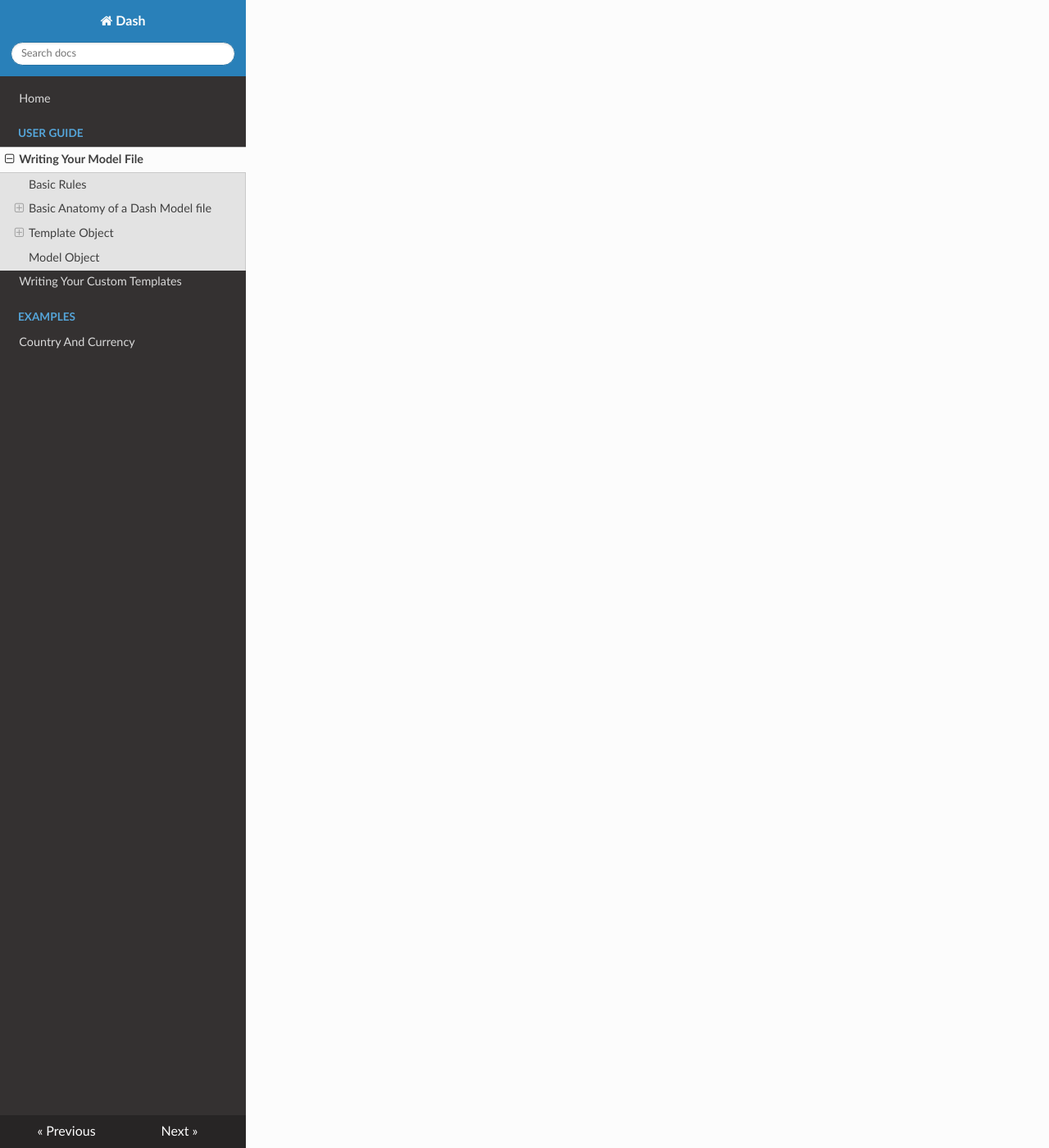
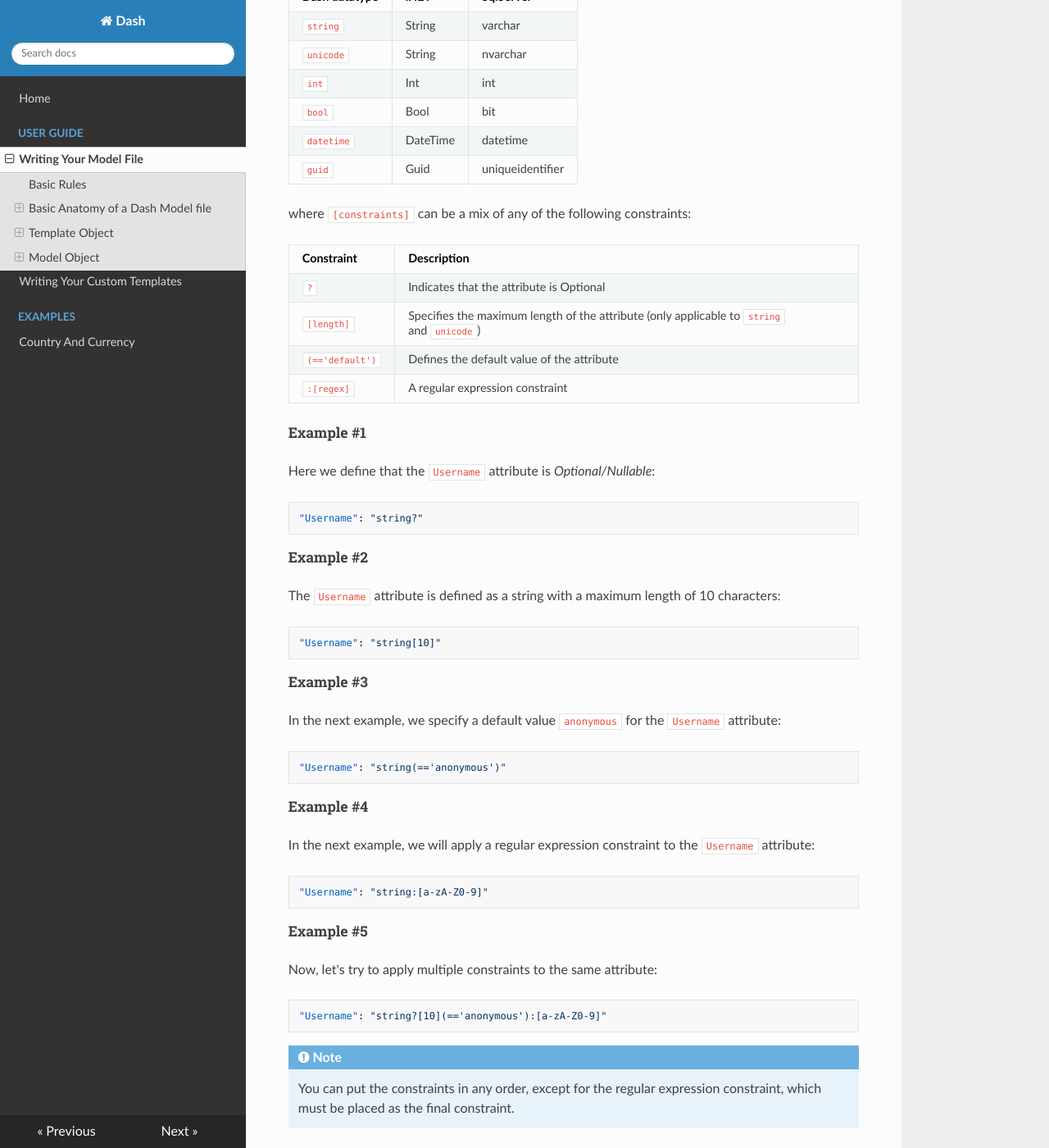
Before and after one commit to dotnet-dash/dash, an MkDocs documentation site: the page built from docs/user-guide/writing-your-model-file.md, in a window 1280 px wide and 1400 px high, scrolled down 3994 px. Shown: the whole window at 82% size. Built offline with MkDocs 1.6.1, drawn with Linux system fonts in a browser that asks for light colours; nearby versions of some CDN libraries; a script that is not in the unit is left out; some of the changed text lies outside the part shown.

Commit message:
Added Model Object text

```diff
--- a/docs/user-guide/writing-your-model-file.md
+++ b/docs/user-guide/writing-your-model-file.md
@@ -123,4 +123,92 @@ Dash supports the following URI schemes:
 | http(s) | Yes  | No    | Access external resources (authentication not (yet) supported)                |
 
 ## Model Object
-This is where interesting things are happening. Inside the `Model` property, you can define entities, its attributes, and the relationship between various entities.
+This is where interesting things are happening. Inside the `Model` object, you can define entities, its attributes, and the relationship between various entities.
+
+### Entity
+To define an Entity, simply add a JSON object inside the `Model` object, like this:
+
+~~~ JSON
+{
+    "Model": {
+        "Person": {
+        }
+    }
+}
+~~~
+
+### Attribute
+To define an Attribute for an Entity, simply add a key/value pair to the Entity object like this:
+
+~~~ JSON
+{
+    "Model": {
+        "Person": {
+            "GivenName": "Unicode",
+            "FamilyName": "Unicode",
+            "Age": "Int"
+        }
+    }
+}
+~~~
+
+#### Data type syntax
+The _value_ of the key/value pair defines the data type of the attribute, and must adhere to the following _Data Type Syntax_:
+
+~~~
+[dash datatype][constraints]
+~~~
+
+where `[dash datatype]` must be one of the following values:
+
+| Dash datatype   | .NET     | SqlServer        |
+|-----------------|----------|------------------|
+| `string`        | String   | varchar          |
+| `unicode`       | String   | nvarchar         |
+| `int`           | Int      | int              |
+| `bool`          | Bool     | bit              |
+| `datetime`      | DateTime | datetime         |
+| `guid`          | Guid     | uniqueidentifier |
+
+where `[constraints]` can be a mix of any of the following constraints:
+
+| Constraint      | Description                                                                               |
+|-----------------|-------------------------------------------------------------------------------------------|
+| `?`             | Indicates that the attribute is Optional                                                  |
+| `[length]`      | Specifies the maximum length of the attribute (only applicable to `string` and `unicode`) |
+| `(=='default')` | Defines the default value of the attribute                                                |
+| `:[regex]`      | A regular expression constraint                                                           |
+
+##### Example #1
+Here we define that the `Username` attribute is _Optional/Nullable_:
+~~~ JSON
+"Username": "string?"
+~~~
+
+##### Example #2
+The `Username` attribute is defined as a string with a maximum length of 10 characters:
+~~~ JSON
+"Username": "string[10]"
+~~~
+
+##### Example #3
+In the next example, we specify a default value `anonymous` for the `Username` attribute:
+~~~ JSON
+"Username": "string(=='anonymous')"
+~~~
+
+##### Example #4
+In the next example, we will apply a regular expression constraint to the `Username` attribute:
+~~~ JSON
+"Username": "string:[a-zA-Z0-9]"
+~~~
+
+##### Example #5
+Now, let's try to apply multiple constraints to the same attribute:
+~~~ JSON
+"Username": "string?[10](=='anonymous'):[a-zA-Z0-9]"
+~~~
+
+!!! note
+
+    You can put the constraints in any order, except for the regular expression constraint, which must be placed as the final constraint.
```
Also changed, not shown: docs/index.md (+2 -2 lines).
